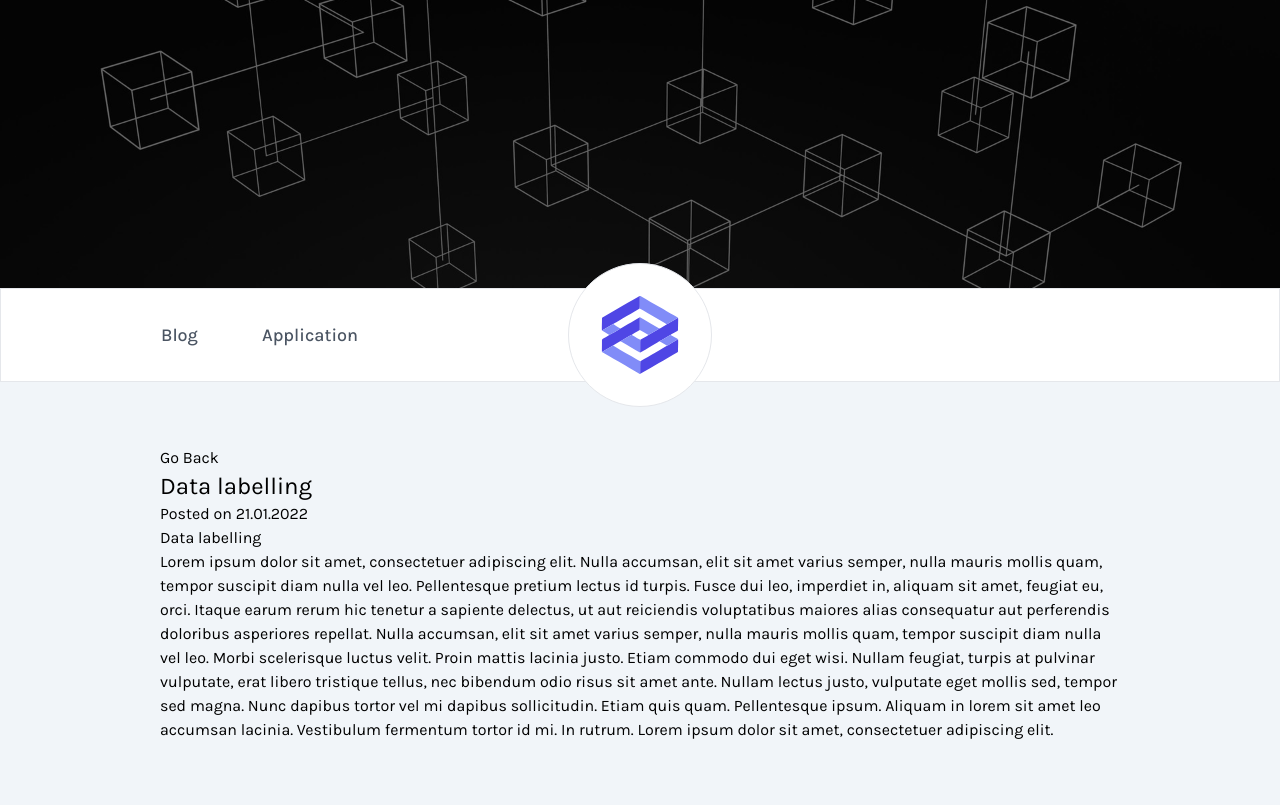
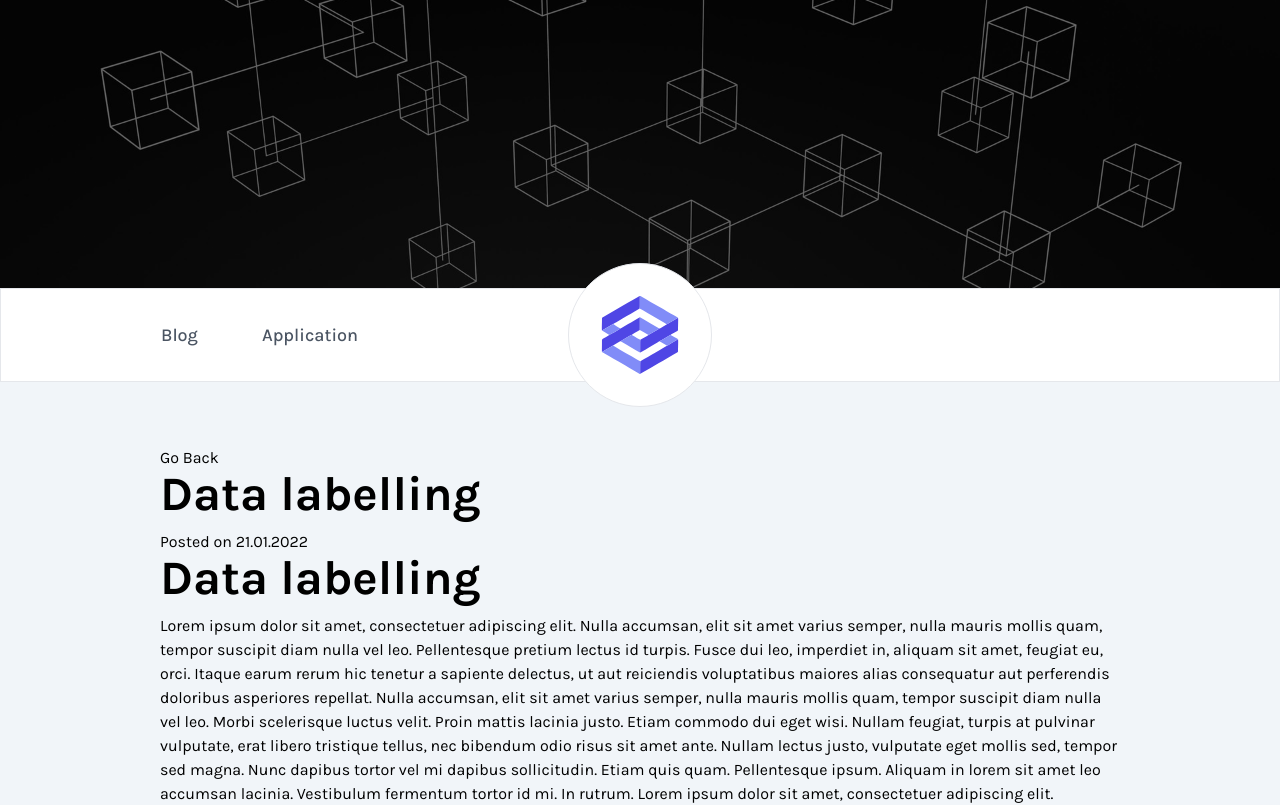
Before and after one commit to choutkamartin/datapick-blog, a Next.js app: page /blog/data-labelling in a window 1280 px wide. Shown: the top 805 px of the page. Built offline with nearby package versions, Linux system fonts and the light colour scheme.

Commit message:
Apply styles for posts

```diff
--- a/styles/globals.css
+++ b/styles/globals.css
@@ -20,7 +20,39 @@ a {
 }
 
 @layer components {
-  .post > h1 {
-    @apply text-2xl;
+  .post h1 {
+    @apply font-bold text-4xl lg:text-5xl mb-3;
+  }
+
+  .post h2 {
+    @apply font-semibold text-2xl lg:text-3xl mb-2;
+  }
+
+  .post h3 {
+    @apply font-semibold text-xl lg:text-2xl mb-2;
+  }
+
+  .post h4 {
+    @apply font-bold text-lg mb-2;
+  }
+
+  .post h5 {
+    @apply font-bold mb-2;
+  }
+
+  .post h6 {
+    @apply font-semibold mb-2;
+  }
+
+  .post p {
+    @apply mb-3
+  }
+
+  .post ul {
+    @apply list-disc list-inside mb-3;
+  }
+
+  .post a {
+    @apply underline text-gray-600 hover:text-black
   }
 }
```
